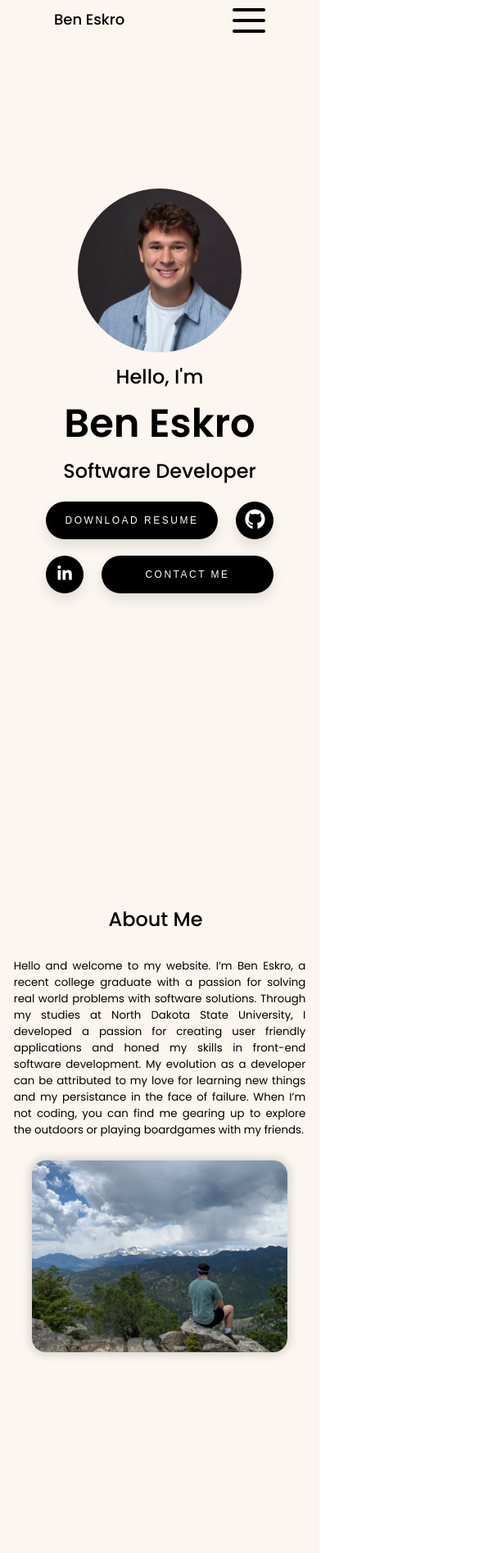
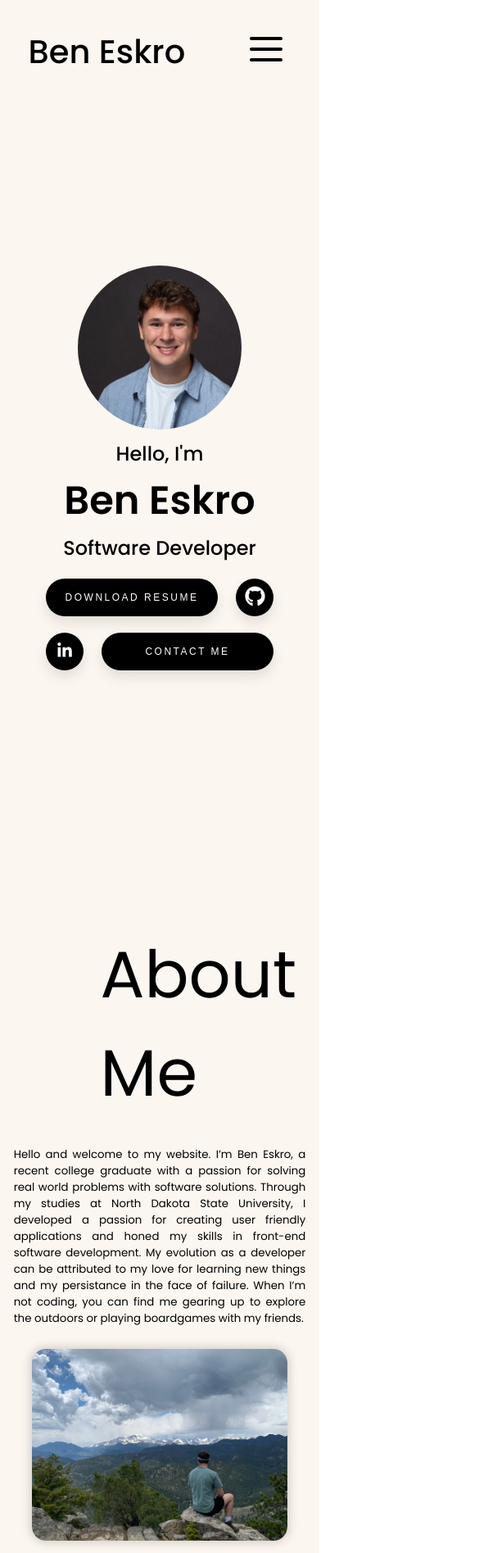
Before and after one commit to beskro2/AboutMeApp, a React (Create React App) app in the folder aboutme/: page / in a window 390 px wide. Shown: the top 1895 px of the page at 82% size, 585 px wide, since content can reach past the window. Built offline with nearby package versions, Linux system fonts and the light colour scheme.

Commit message:
burger modifications

```diff
--- a/aboutme/src/App.css
+++ b/aboutme/src/App.css
@@ -18,9 +18,10 @@ p {
   height: 17vh;
 }
 
-.title {
+.barTitle {
   font-size: 3rem;
   font-weight: 400;
+  padding-bottom: 18px;
 }
 .title:hover {
   cursor: default;
@@ -54,6 +55,7 @@ p {
   background: transparent;
   cursor: pointer;
   display: block;
+  margin-top: 45px;
 }
 
 .burger input {
@@ -116,24 +118,6 @@ p {
   display: none;
 }
 
-/*hamburger menu visible when screen less than 1000px*/
-@media (max-width: 1000px) {
-  #hamburger-nav {
-    display: flex;
-    justify-content: space-around;
-    list-style: none;
-  }
-  .hamburgerNav-links {
-    display: block;
-    list-style: none;
-    font-size: 1.5rem;
-    gap: 3rem;
-  }
-
-  #desktop-nav {
-    display: none;
-  }
-}
 /* intro section */
 .intro-container {
   height: 80vh;
@@ -275,12 +259,13 @@ p {
 /*aboutme section*/
 
 .aboutme-container {
-  height: 110vh;
+  height: fit-content;
   display: flex;
   flex-direction: column;
   align-items: center;
   background-color: #fbf6ef;
   justify-content: center;
+  margin-bottom: 40px;
 }
 .organization {
   display: flex;
@@ -324,45 +309,37 @@ p {
   font-weight: 400;
 }
 
+.section_label1 {
+  width: 50vw;
+  text-align: left;
+  font-size: 5rem;
+  font-weight: 400;
+  margin-bottom: 30px;
+  margin-left: 50px;
+}
+
 .section_label2 {
   width: 50vw;
   text-align: left;
   font-size: 5rem;
-  font-weight: 600;
-  margin-bottom: 30px;
-  margin-left: 50px;
-}
-.section_label3 {
-  font-size: 5rem;
-  font-weight: 600;
-  margin-bottom: 30px;
+  font-weight: 400;
+  margin-bottom: 70px;
   margin-left: 50px;
 }
 
-/*changes for intro section when wraps*/
-@media (max-width: 800px) {
-  .intro-container {
-    display: flex;
-    justify-content: center;
-    flex-direction: column;
-    align-items: center;
-  }
-
-  .image-container {
-    width: 350px;
-    height: 350px;
-    border-radius: 50%;
-    overflow: hidden;
-    margin: 10px;
-  }
+.section_label3 {
+  font-size: 5rem;
+  font-weight: 400;
+  margin-bottom: 30px;
 }
 
 /*experience section*/
 
 .experience-container {
-  height: 100vh;
+  height: fit-content;
   display: flex;
   flex-direction: column;
+  margin-bottom: 80px;
 }
 .class-container {
   display: flex;
@@ -393,6 +370,7 @@ p {
   justify-content: left;
   background-color: #fbf6ef;
 }
+
 .projectContainer {
   display: flex;
   flex-direction: row;
@@ -418,10 +396,19 @@ p {
 
 @media (max-width: 1300px) {
   .section_label2 {
+    text-align: center;
+    font-size: 4rem;
+    font-weight: 500;
+    margin: 0px;
+    margin-bottom: 20px;
+    width: 90vw;
+  }
+  .section_label3 {
     display: flex;
     justify-content: center;
     text-align: center;
-    font-size: 3rem;
+    font-size: 4rem;
+    font-weight: 500;
   }
   .aboutme-container {
     width: auto;
@@ -440,16 +427,8 @@ p {
     margin-right: 0;
   }
 
-  .section_label2 {
-    width: 50vw;
-    text-align: center;
-    font-size: 5rem;
-    font-weight: 500;
-    margin-bottom: 30px;
-    margin-left: 0px;
-  }
   .experience-container {
-    height: 130vh;
+    height: fit-content;
     display: flex;
     flex-direction: column;
     align-items: center;
@@ -460,14 +439,94 @@ p {
     flex-direction: column;
     align-items: center;
     margin: 20px;
+    height: fit-content;
   }
   .projectContainer {
+    align-items: flex-start;
+  }
+  /*Contactme*/
+  .contact-container {
+    height: fit-content;
+    display: flex;
     flex-direction: column;
-    align-items: flex-start;
+    align-items: center;
+  }
+}
+@media (max-width: 1110px) {
+  .project-container {
+    height: fit-content;
+    flex-direction: column;
+  }
+  .projectContainer {
+    display: flex;
+    flex-direction: column;
+    justify-content: center;
+    align-items: center;
+    margin: 20px;
+  }
+}
+/*hamburger menu visible when screen less than 1000px*/
+@media (max-width: 1000px) {
+  .burgerTitle {
+    font-size: 2.5rem;
+    font-weight: 500;
+    padding-bottom: 18px;
+  }
+
+  #hamburger-nav {
+    display: flex;
+    justify-content: space-around;
+    list-style: none;
+  }
+  .hamburgerNav-links {
+    display: block;
+    list-style: none;
+    font-size: 1.5rem;
+    gap: 3rem;
+  }
+
+  #desktop-nav {
+    display: none;
   }
 }
 
-@media (max-width: 950px) {
+/*changes for intro section when wraps*/
+@media (max-width: 800px) {
+  .intro-container {
+    height: fit-content;
+    margin-bottom: 80px;
+  }
+  .textone {
+    margin: 2px;
+  }
+  .texttwo {
+    margin: 2px;
+  }
+  .textthree {
+    margin: 2px;
+    margin-bottom: 30px;
+  }
+
+  .intro-container {
+    display: flex;
+    justify-content: center;
+    flex-direction: column;
+    align-items: center;
+  }
+
+  .image-container {
+    width: 250px;
+    height: 250px;
+    border-radius: 50%;
+    overflow: hidden;
+    margin: 10px;
+  }
+  .upperbutton {
+    width: 300px;
+    display: flex;
+    justify-content: space-around;
+    height: 40%;
+  }
 }
 
 /* change format for phone use*/
@@ -529,6 +588,7 @@ p {
     text-align: center;
     font-size: 1.5rem;
   }
+
   .biocard {
     width: 95vw;
   }
--- a/aboutme/src/App.js
+++ b/aboutme/src/App.js
@@ -108,7 +108,7 @@ Software: Microsoft Office 365, Google Suite
     <div className="App">
       <nav id="desktop-nav">
         <div className="menu-container">
-          <h1 className="title">Ben Eskro</h1>
+          <h1 className="barTitle">Ben Eskro</h1>
 
           <div>
             <ul className="nav-links">
@@ -138,9 +138,7 @@ Software: Microsoft Office 365, Google Suite
       </nav>
 
       <nav id="hamburger-nav">
-        <div className="title">
-          <h1>Ben Eskro</h1>
-        </div>
+        <h1 className="burgerTitle">Ben Eskro</h1>
 
         <label class="burger" for="burger">
           <input
@@ -222,7 +220,7 @@ Software: Microsoft Office 365, Google Suite
       <div id="about" className="aboutme-container">
         <div className="bioOrganizer">
           <div className="biocard">
-            <h1 className="section_label2">About Me</h1>
+            <h1 className="section_label1">About Me</h1>
             <p>
               Hello and welcome to my website. I’m Ben Eskro, a recent college
               graduate with a passion for solving real world problems with
--- a/aboutme/src/ContactMe.css
+++ b/aboutme/src/ContactMe.css
@@ -13,7 +13,7 @@
   display: flex;
   flex-direction: row;
 }
-h1 {
+.contactTitle {
   font-size: large;
   margin: 10px;
   font-weight: 500;
@@ -44,12 +44,12 @@ h1 {
   height: 20px;
   width: 20px;
 }
-@media (max-width: 500px) {
+@media (max-width: 800px) {
   .contactcard {
     display: flex;
     flex-direction: column;
     width: 80vw;
-    align-items: flex-start;
+    align-items: center;
     justify-content: space-around;
     border-radius: 17px;
     padding: 10px;
@@ -64,6 +64,7 @@ h1 {
 
   .texticongroup {
     margin: 5px;
+    width: 270px;
   }
   .emailbutton:hover {
     background-color: black;
--- a/aboutme/src/ContactMe.js
+++ b/aboutme/src/ContactMe.js
@@ -17,7 +17,7 @@ function ContactMe() {
         >
           <MdEmail className="contactIcon" />
         </button>
-        <h1> eskroben@gmail.com </h1>
+        <h1 className="contactTitle"> eskroben@gmail.com </h1>
       </div>
       <div className="texticongroup">
         <a href="https://www.linkedin.com/in/ben-eskro/" target="_blank">
@@ -25,14 +25,14 @@ function ContactMe() {
             <FaLinkedinIn className="contactIcon" />
           </button>
         </a>
-        <h1>Linkedin</h1>
+        <h1 className="contactTitle">Linkedin</h1>
       </div>
       <div className="texticongroup">
         <button className="emailbutton" onClick={handleClick}>
           <IoIosCall className="contactIcon" />
         </button>
 
-        <h1> (763) 406-6071</h1>
+        <h1 className="contactTitle"> (763) 406-6071</h1>
       </div>
     </div>
   );
--- a/aboutme/src/ProjectCard.css
+++ b/aboutme/src/ProjectCard.css
@@ -41,14 +41,6 @@
   align-items: baseline;
 }
 
-.projectContainer {
-  display: flex;
-  flex-direction: row;
-  justify-content: center;
-  align-items: center;
-  margin: 20px;
-}
-
 .imagecontainer {
   position: relative;
   width: 100%;
--- a/aboutme/src/Skills.css
+++ b/aboutme/src/Skills.css
@@ -9,6 +9,10 @@
   transition: all 0.3s ease;
   overflow: hidden;
   cursor: default;
+}
+.skillsBumper {
+  width: 360px;
+  height: 232px;
 }
 .skillsContainer:hover {
   width: 360px;
--- a/aboutme/src/imagecarosel.css
+++ b/aboutme/src/imagecarosel.css
@@ -12,6 +12,11 @@
   border-radius: 17px;
   box-shadow: 0px 0px 11px 3px rgba(0, 0, 0, 0.15);
 }
+@media (max-width: 1300px) {
+  .image2 {
+    width: 70vw;
+  }
+}
 @media (max-width: 500px) {
   .image2 {
     width: 80vw;
--- a/aboutme/src/skills.js
+++ b/aboutme/src/skills.js
@@ -3,10 +3,12 @@ import "./Skills.css";
 
 function Skills({ icon: Icon, title, description }) {
   return (
-    <div className="skillsContainer">
-      <Icon />
-      <h1 className="skillTitle">{title}</h1>
-      <p>{description}</p>
+    <div className="skillsBumper">
+      <div className="skillsContainer">
+        <Icon />
+        <h1 className="skillTitle">{title}</h1>
+        <p>{description}</p>
+      </div>
     </div>
   );
 }
```
